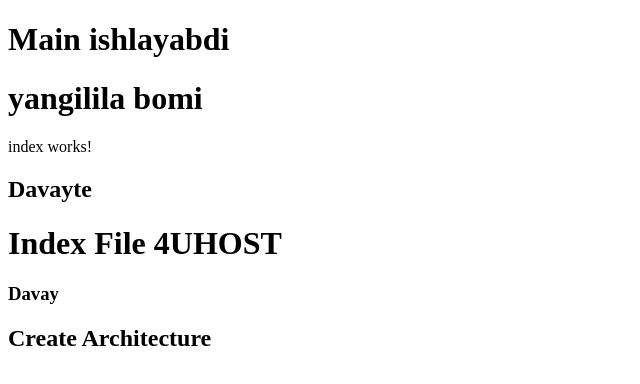
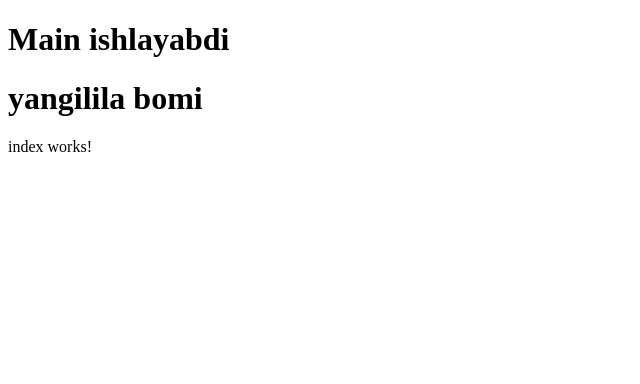
Before and after one commit to muhammad-abdulloh/4UHOST, an Angular app in the folder 4UHOST-Website/: page / in a window 1280 px wide. Shown: the top 384 px of the page, without its empty margins (0-640 px from the left). Built offline with nearby package versions, Linux system fonts and the light colour scheme.

Commit message:
Clear some changes

```diff
--- a/4UHOST-Website/src/app/index/index.component.html
+++ b/4UHOST-Website/src/app/index/index.component.html
@@ -1,5 +1 @@
 <p>index works!</p>
-<h2>Davayte</h2>
-<h1>Index File 4UHOST</h1>
-<h3>Davay</h3>
-<h2>Create Architecture</h2>
```
